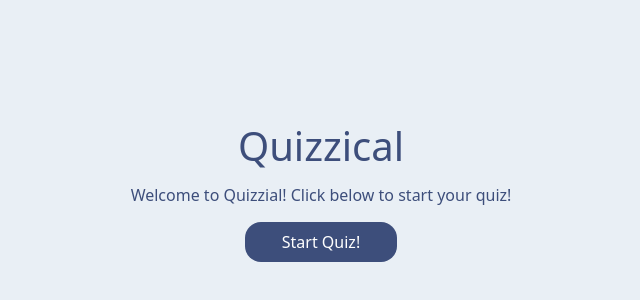
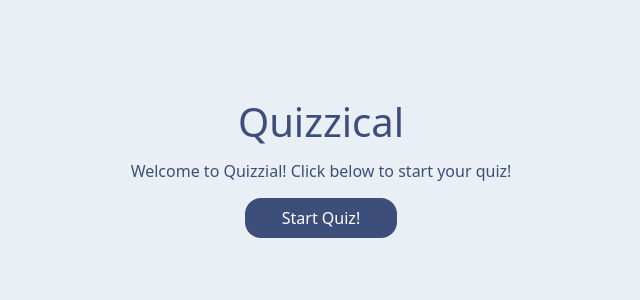
Before and after one commit to alexfotopoulos/react-quizzical, a React (Create React App) app: page / in a window 1280 px wide. Shown: the part 208-508 px from the top of the page, without its empty margins (319-959 px from the left). Built offline with nearby package versions, Linux system fonts and the light colour scheme.

Commit message:
add minor adjustment to styling

```diff
--- a/src/App.css
+++ b/src/App.css
@@ -1,6 +1,9 @@
+body {
+    background-color: rgb(233, 239, 245);
+}
+
 .App {
     height: 100vh;
-    background-color: rgb(233, 239, 245);
     color:rgb(61, 78, 123);
     display: flex;
     flex-direction: column;
--- a/src/components/AnswerButton.css
+++ b/src/components/AnswerButton.css
@@ -29,6 +29,7 @@
 }
 
 .AnswerButton-incorrect {
+    opacity: .6;
     background-color: rgb(216, 172, 172);
     color:rgb(61, 78, 123);
     border: 1px solid rgb(61, 78, 123);
--- a/src/components/GameButton.css
+++ b/src/components/GameButton.css
@@ -4,4 +4,5 @@
     color: white;
     padding: .5rem 2.3rem;
     border-radius: 1rem;
+    margin-bottom: 3rem;
 }
```
